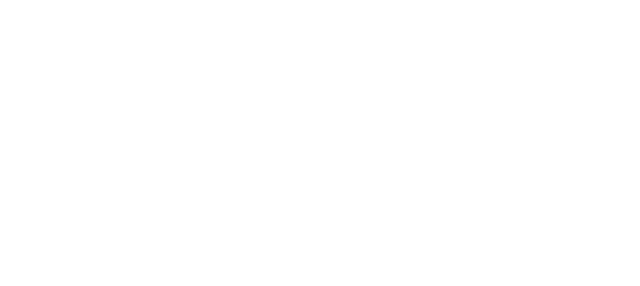
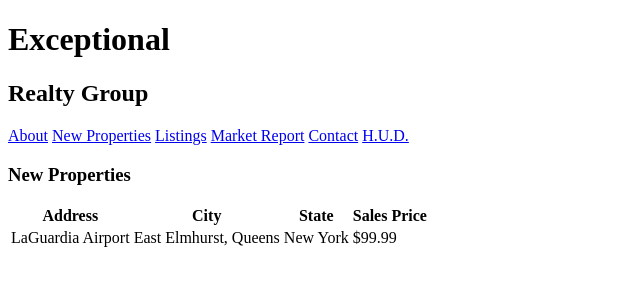
Before and after one commit to icvlahovic/exceptional-realty-2, a plain HTML site: page new-properties.html in a window 1280 px wide. Shown: the whole page, without its empty margins (0-640 px from the left). Drawn offline with Linux system fonts and the light colour scheme.

Commit message:
added to contact.html and new-properties.html

```diff
--- a/new-properties.html
+++ b/new-properties.html
@@ -0,0 +1,32 @@
+<!DOCTYPE html>
+<html lang="en">
+  <head>
+    <meta charset="UTF-8">
+    <title>Exceptional Realty Group - Luxury Homes - New Properties</title>
+  </head>
+  <body>
+    <h1>Exceptional</h1>
+    <h2>Realty Group</h2>
+    <a href="index.html">About</a>
+    <a href="new-properties.html">New Properties</a>
+    <a href="real-estate-listings.html">Listings</a>
+    <a href="market-report.html">Market Report</a>
+    <a href="contact.html">Contact</a>
+    <a href="http://hud.gov" target='_blank'>H.U.D.</a>
+    <h3>New Properties</h3>
+    <table>
+      <tr>
+        <th>Address</th>
+        <th>City</th>
+        <th>State</th>
+        <th>Sales Price</th>
+      </tr>
+      <tr>
+        <td>LaGuardia Airport</td>
+        <td>East Elmhurst, Queens</td>
+        <td>New York</td>
+        <td>$99.99</td>
+      </tr>
+    </table>
+  </body>
+</html>
```
Also changed, not shown: contact.html (+22 -0 lines), index.html (+6 -0 lines), market-report.html (+6 -0 lines), real-estate-listings.html (+6 -0 lines).
